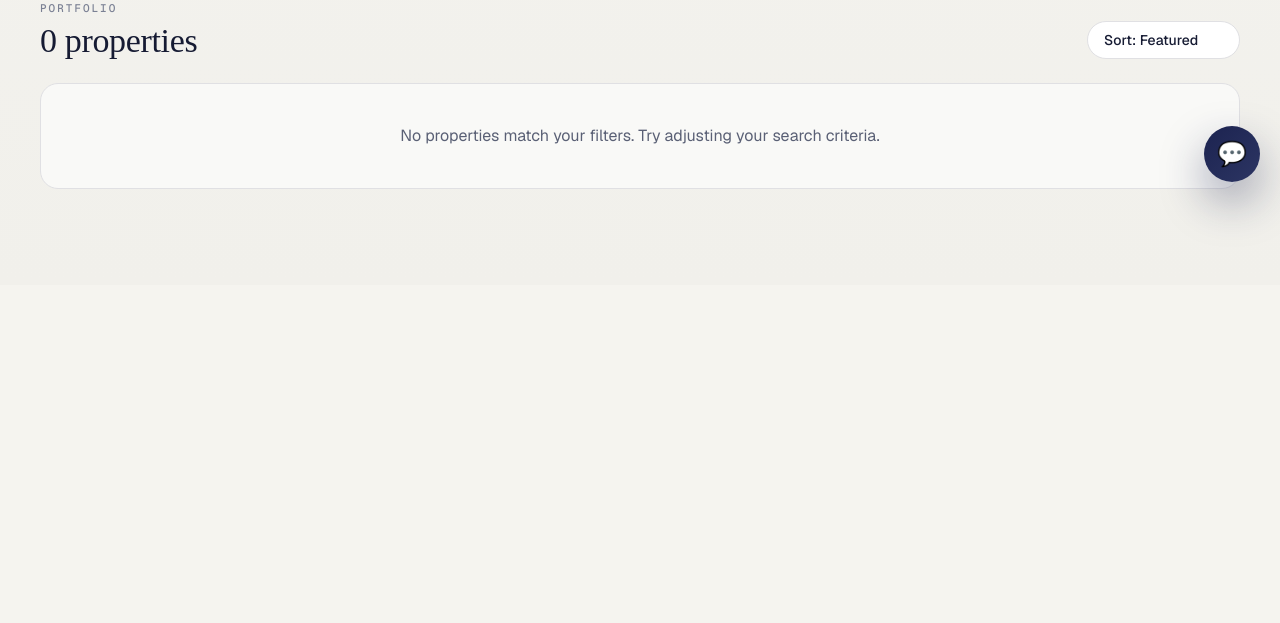
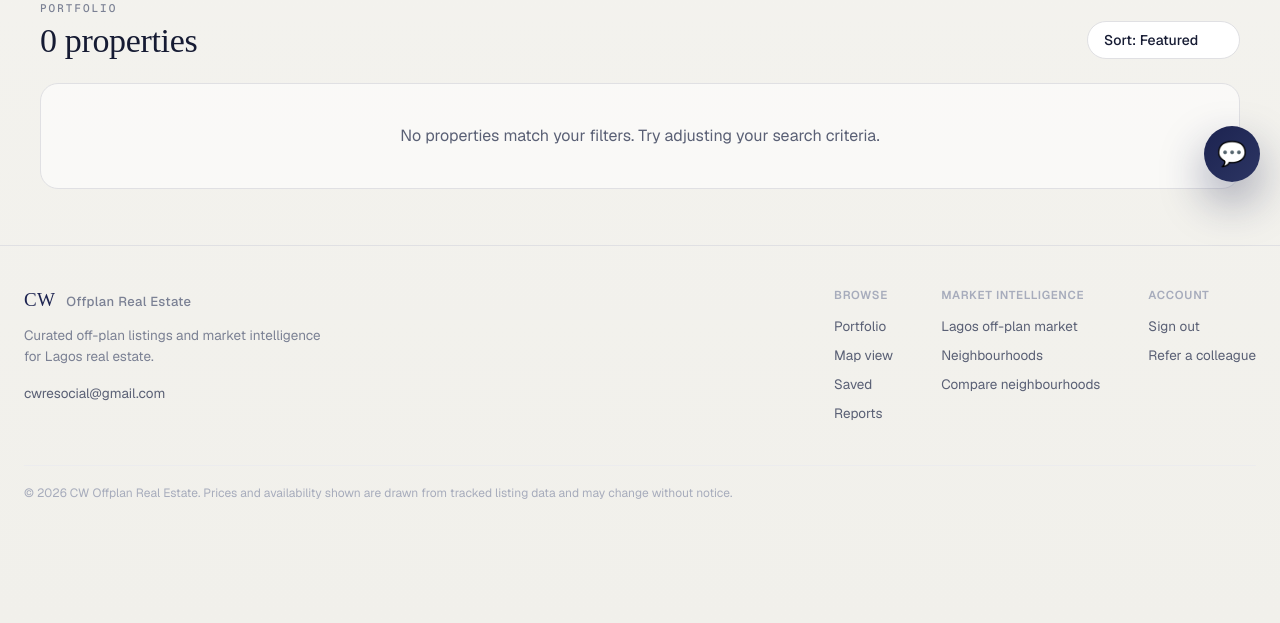
Before and after one commit to dubemmmm/miniapp, a Django app: page /portfolio/ in a window 1280 px wide. Shown: the part 598-1221 px from the top of the page. Before the commit the page ends 823 px from the top, so only its background shows below. Run offline with Django 5.2, Linux system fonts and the light colour scheme; the visitor is signed in with stand-in values (Sample User, id 1); data that the repository does not hold is empty; style sheets or scripts are compiled from the project's sources; parts of the project's set-up code (start-up, migrations or seed data) failed here and were passed over; some libraries are stand-ins or nearby versions; some web fonts are replaced.

Commit message:
fix: portfolio search outline, card shadow, invisible filter click zone
Kills the native focus ring Safari still draws despite outline:none, softens
the property card shadow from a heavy halo to a light lift, and fixes the
advanced filter panel: closing it set opacity:0 but never disabled pointer
events, and its fixed padding kept max-height:0 from truly collapsing it, so
an invisible strip under the search bar could still open the neighbourhood/
bedroom selects. Also adds a real footer (Browse, Market intelligence,
Account columns) to the signed-in portfolio, favorites and reports pages.

Co-Authored-By: Claude Sonnet 5 <noreply@anthropic.com>

```diff
--- a/static/miniapp/css/design-system-v3.css
+++ b/static/miniapp/css/design-system-v3.css
@@ -371,7 +371,10 @@ body {
 .search-bar-v3 input {
   border: none; outline: none; background: transparent; width: 100%;
   font-family: var(--font-sans); font-size: 14px; color: var(--ink);
+  -webkit-appearance: none; appearance: none; box-shadow: none;
 }
+.search-bar-v3 input:focus,
+.search-bar-v3 input:focus-visible { outline: none; box-shadow: none; border: none; }
 .search-bar-v3 input::placeholder { color: var(--slate-400); }
 .seg-divider { width: 1px; height: 26px; background: var(--slate-200); flex-shrink: 0; }
 .seg-pill {
@@ -438,14 +441,14 @@ body {
   border-radius: var(--r-lg);
   overflow: hidden;
   background: white;
-  box-shadow: var(--shadow-md);
+  box-shadow: var(--shadow-sm);
   display: flex;
   flex-direction: column;
   height: 100%;
   cursor: pointer;
   transition: transform .2s, box-shadow .2s;
 }
-.card-split:hover { transform: translateY(-3px); box-shadow: var(--shadow-lg); }
+.card-split:hover { transform: translateY(-3px); box-shadow: var(--shadow-md); }
 .card-split .card-img-wrap { width: 100%; aspect-ratio: 16 / 10; flex: none; position: relative; overflow: hidden; }
 .card-split .card-img { width: 100%; height: 100%; object-fit: cover; display: block; }
 /* navy plate gradient at the bottom of the image */
@@ -1223,3 +1226,24 @@ html, body { overflow-x: hidden; max-width: 100vw; }
 .cw-checklist li { position: relative; padding-left: 26px; color: var(--cw-ink); font-size: 15.5px; line-height: 1.5; }
 .cw-checklist li::before { content: ""; position: absolute; left: 0; top: 0.55em; width: 12px; height: 2px; background: var(--cw-sand-deep); }
 .cw-muted a { color: var(--cw-navy); text-decoration: underline; text-underline-offset: 3px; }
+
+/* Signed-in app shell footer (portfolio, favorites, reports) */
+.app-footer { margin-top: 56px; border-top: 1px solid var(--slate-200); }
+.app-footer-inner { max-width: 80rem; margin: 0 auto; padding: 40px 24px 24px; }
+.app-footer-top { display: flex; flex-wrap: wrap; justify-content: space-between; gap: 36px 48px; }
+.app-footer-brand-col { max-width: 300px; }
+.app-footer-brand { font-family: var(--font-display); font-size: 19px; color: var(--navy); letter-spacing: 0.02em; }
+.app-footer-brand span { color: var(--slate-500); font-family: var(--font-sans); font-size: 13px; font-weight: 500; margin-left: 6px; }
+.app-footer-tag { font-size: 13.5px; color: var(--slate-500); line-height: 1.55; margin: 10px 0 14px; }
+.app-footer-email { font-size: 13.5px; color: var(--slate-600); text-decoration: none; }
+.app-footer-email:hover { color: var(--navy); }
+.app-footer-cols { display: flex; flex-wrap: wrap; gap: 28px 48px; }
+.app-footer-head { font-size: 11.5px; font-weight: 600; letter-spacing: 0.06em; text-transform: uppercase; color: var(--slate-400); margin-bottom: 12px; }
+.app-footer-cols a { display: block; font-size: 13.5px; color: var(--slate-600); text-decoration: none; margin-bottom: 9px; }
+.app-footer-cols a:hover { color: var(--navy); }
+.app-footer-legal { margin-top: 32px; padding-top: 18px; border-top: 1px solid var(--slate-100); font-size: 12px; color: var(--slate-400); line-height: 1.6; }
+@media (max-width: 640px) {
+  .app-footer-inner { padding: 32px 20px 20px; }
+  .app-footer-top { gap: 28px; }
+  .app-footer-brand-col { max-width: none; }
+}
--- a/static/miniapp/js/temp-v3.js
+++ b/static/miniapp/js/temp-v3.js
@@ -256,10 +256,15 @@ const toggleFilterBar = () => {
     if (filtersVisible) {
         content.style.maxHeight = content.scrollHeight + 'px';
         content.style.opacity = '1';
+        content.style.pointerEvents = 'auto';
         if (icon) icon.style.transform = 'rotate(0deg)';
     } else {
         content.style.maxHeight = '0';
         content.style.opacity = '0';
+        // opacity alone doesn't stop clicks, and the panel's own padding keeps
+        // it a few pixels tall even at max-height:0, leaving an invisible but
+        // clickable strip under the search bar with the real <select>s in it.
+        content.style.pointerEvents = 'none';
         if (icon) icon.style.transform = 'rotate(180deg)';
     }
 };
@@ -449,7 +454,7 @@ const WA_ICON = '<svg width="17" height="17" viewBox="0 0 24 24" fill="currentCo
 
 const agentRowTemplate = (property) => {
     if (!property.contact_name && !property.contact_phone) return '';
-    const name = property.contact_name || 'CW Real Estate';
+    const name = property.contact_name || 'CW Offplan Real Estate';
     const phone = property.contact_phone || '';
     const actions = phone ? `
         <a href="${waLink(property)}" target="_blank" rel="noopener" class="act wa agent-action" title="WhatsApp ${name}" onclick="event.stopPropagation();">${WA_ICON}</a>` : '';
--- a/templates/coming_soon.html
+++ b/templates/coming_soon.html
@@ -4,7 +4,7 @@
 <head>
     <meta charset="UTF-8">
     <meta name="viewport" content="width=device-width, initial-scale=1.0">
-    <title>CW Real Estate · {{ page_title|default:"Coming Soon" }}</title>
+    <title>CW Offplan Real Estate · {{ page_title|default:"Coming Soon" }}</title>
     <link rel="icon" href="{% static 'logo/CW-logo.jpeg' %}">
     <link rel="preconnect" href="https://fonts.googleapis.com">
     <link rel="preconnect" href="https://fonts.gstatic.com" crossorigin>
@@ -65,6 +65,8 @@
 
             </div>
         </div>
+
+        {% include "partials/app_footer.html" %}
     </div>
 </body>
 </html>
--- /dev/null
+++ b/templates/partials/app_footer.html
@@ -0,0 +1,38 @@
+{% comment %}
+Footer for the signed-in app shell (portfolio, favorites, reports).
+Not used on the map view (dashboard.html), which is a full-height fixed canvas.
+{% endcomment %}
+<footer class="app-footer">
+    <div class="app-footer-inner">
+        <div class="app-footer-top">
+            <div class="app-footer-brand-col">
+                <div class="app-footer-brand">CW <span>Offplan Real Estate</span></div>
+                <p class="app-footer-tag">Curated off-plan listings and market intelligence for Lagos real estate.</p>
+                <a href="mailto:cwresocial@gmail.com" class="app-footer-email">cwresocial@gmail.com</a>
+            </div>
+            <div class="app-footer-cols">
+                <div>
+                    <div class="app-footer-head">Browse</div>
+                    <a href="{% url 'temp' %}">Portfolio</a>
+                    <a href="{% url 'dashboard' %}">Map view</a>
+                    <a href="{% url 'favorites' %}">Saved</a>
+                    <a href="{% url 'reports' %}">Reports</a>
+                </div>
+                <div>
+                    <div class="app-footer-head">Market intelligence</div>
+                    <a href="{% url 'home' %}">Lagos off-plan market</a>
+                    <a href="{% url 'neighbourhood_index' %}">Neighbourhoods</a>
+                    <a href="{% url 'compare_neighbourhoods_index' %}">Compare neighbourhoods</a>
+                </div>
+                <div>
+                    <div class="app-footer-head">Account</div>
+                    <a href="{% url 'logout' %}">Sign out</a>
+                    <a href="{% url 'request_access' %}">Refer a colleague</a>
+                </div>
+            </div>
+        </div>
+        <div class="app-footer-legal">
+            © {% now "Y" %} CW Offplan Real Estate. Prices and availability shown are drawn from tracked listing data and may change without notice.
+        </div>
+    </div>
+</footer>
--- a/templates/temp.html
+++ b/templates/temp.html
@@ -4,7 +4,7 @@
 <head>
     <meta charset="UTF-8">
     <meta name="viewport" content="width=device-width, initial-scale=1.0">
-    <title>CW Real Estate · Premium Real Estate</title>
+    <title>CW Offplan Real Estate · Premium Listings</title>
     <link rel="icon" href="{% static 'logo/CW-logo.jpeg' %}">
     <link rel="preconnect" href="https://fonts.googleapis.com">
     <link rel="preconnect" href="https://fonts.gstatic.com" crossorigin>
@@ -249,6 +249,8 @@
 
             </main>
         </div>
+
+        {% include "partials/app_footer.html" %}
     </div>
 
     <!-- Floating Compare Button -->
@@ -419,7 +421,7 @@
                             <div class="flex items-start gap-2">
                                 <input type="checkbox" name="consent" id="enqConsent" class="mt-0.5 rounded" style="accent-color: var(--coral);">
                                 <label for="enqConsent" class="text-xs leading-relaxed" style="color: var(--slate-500);">
-                                    I agree to be contacted by CW Real Estate about this property.
+                                    I agree to be contacted by CW Offplan Real Estate about this property.
                                 </label>
                             </div>
                             <p class="text-xs hidden enq-error" data-field="consent" style="color: var(--coral);"></p>
--- a/templates/temp2.html
+++ b/templates/temp2.html
@@ -4,7 +4,7 @@
 <head>
     <meta charset="UTF-8">
     <meta name="viewport" content="width=device-width, initial-scale=1.0">
-    <title>CW Real Estate · Portfolio Preview</title>
+    <title>CW Offplan Real Estate · Portfolio Preview</title>
     <link rel="icon" href="{% static 'logo/CW-logo.jpeg' %}">
     <link rel="preconnect" href="https://fonts.googleapis.com">
     <link rel="preconnect" href="https://fonts.gstatic.com" crossorigin>
@@ -204,6 +204,8 @@
 
             </main>
         </div>
+
+        {% include "partials/app_footer.html" %}
     </div>
 
     <!-- Floating Compare Button -->
@@ -374,7 +376,7 @@
                             <div class="flex items-start gap-2">
                                 <input type="checkbox" name="consent" id="enqConsent" class="mt-0.5 rounded" style="accent-color: var(--coral);">
                                 <label for="enqConsent" class="text-xs leading-relaxed" style="color: var(--slate-500);">
-                                    I agree to be contacted by CW Real Estate about this property.
+                                    I agree to be contacted by CW Offplan Real Estate about this property.
                                 </label>
                             </div>
                             <p class="text-xs hidden enq-error" data-field="consent" style="color: var(--coral);"></p>
```
